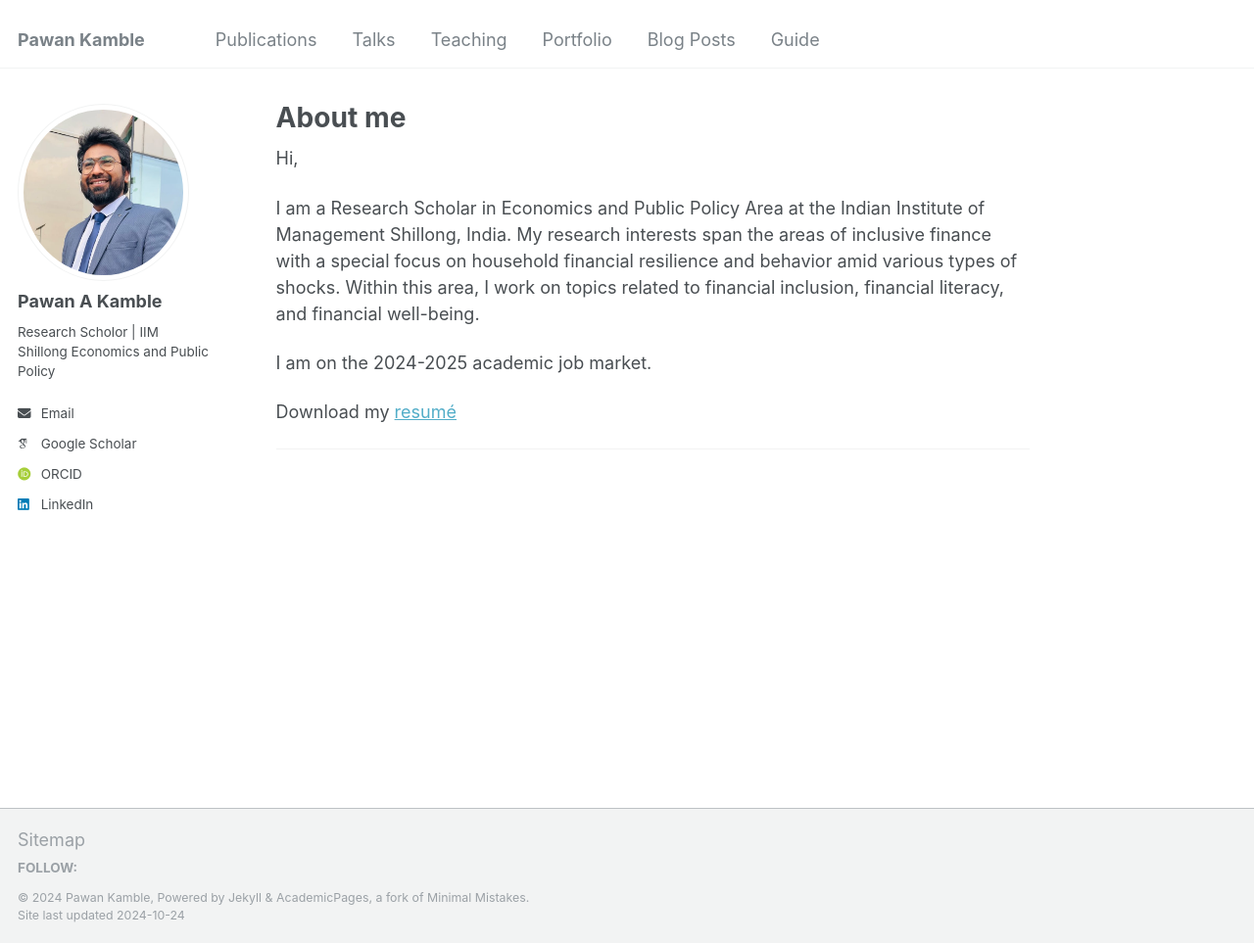
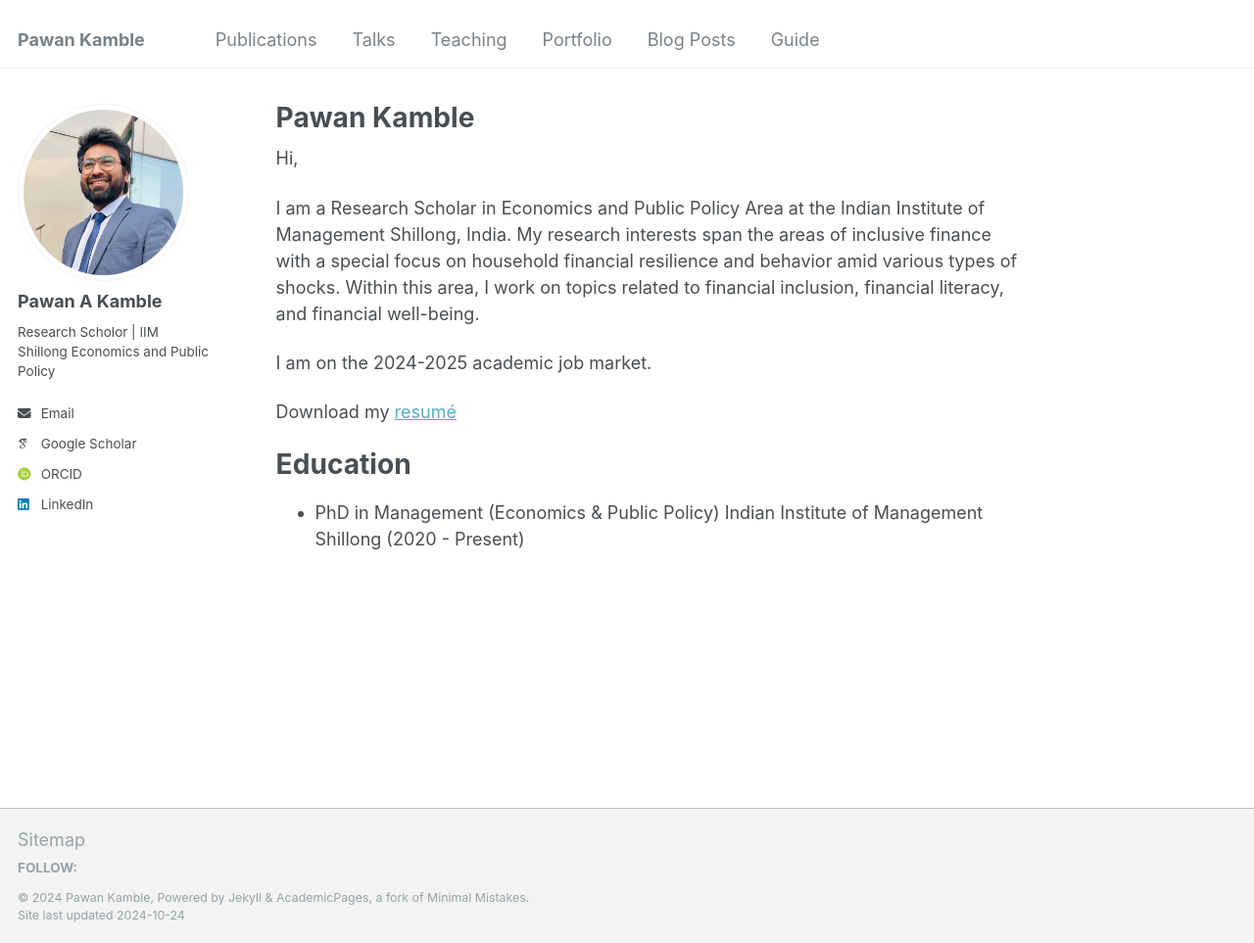
Before and after one commit to pawankb13/pawankb13.github.io, a Jekyll site: the page built from _pages/about.md, in a window 1280 px wide and 963 px high. Shown: the whole window at 98% size. Built offline with Jekyll 4.4.1, drawn with Linux system fonts in a browser that asks for light colours; some web fonts are replaced.

Commit message:
Update: Education

```diff
--- a/_pages/about.md
+++ b/_pages/about.md
@@ -1,6 +1,6 @@
 ---
 permalink: /
-title: "About me"
+title: "Pawan Kamble"
 author_profile: true
 redirect_from:
   - /about/
@@ -14,4 +14,8 @@ I am on the 2024-2025 academic job market.
 
 Download my [resumé](https://github.com/pawankb13/resume/blob/main/resume_latex/resume1.pdf)
 
-------
+Education
+======
+- PhD in Management (Economics & Public Policy)
+Indian Institute of Management Shillong
+(2020 - Present)
```
